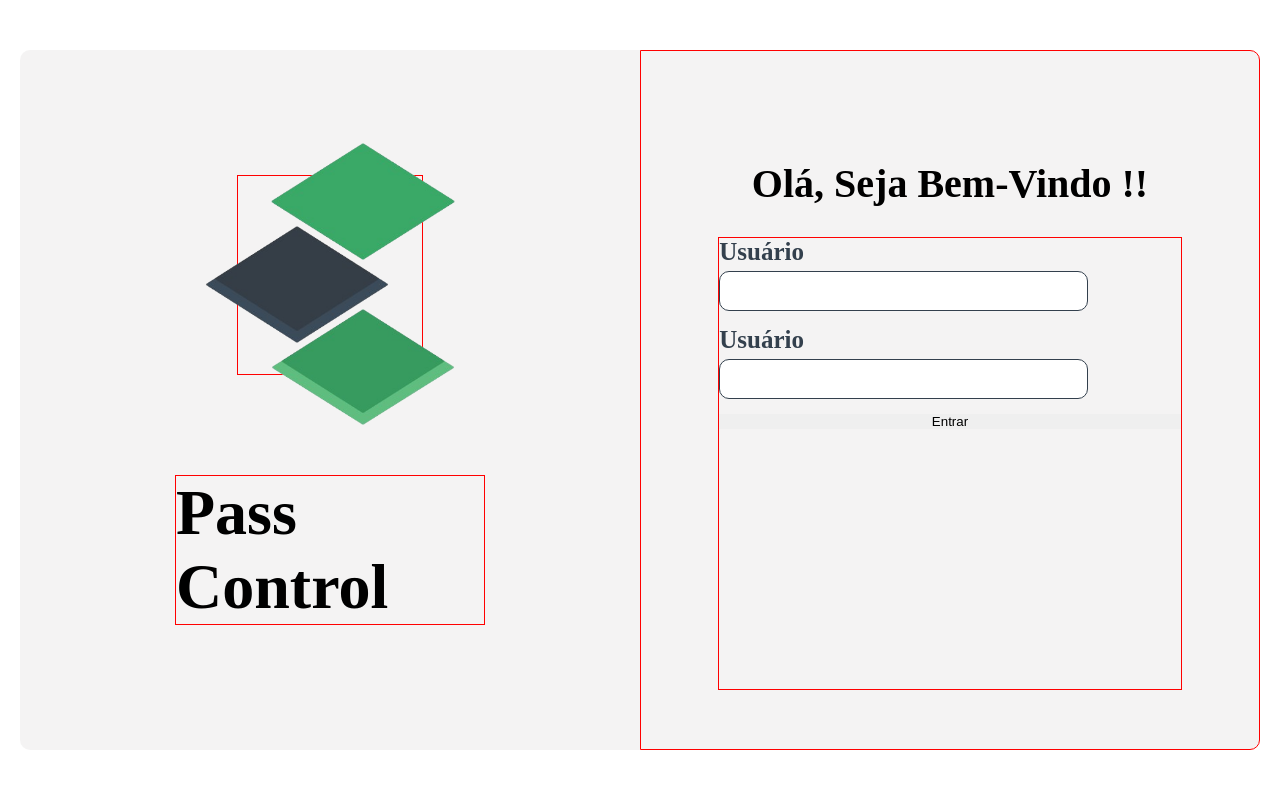
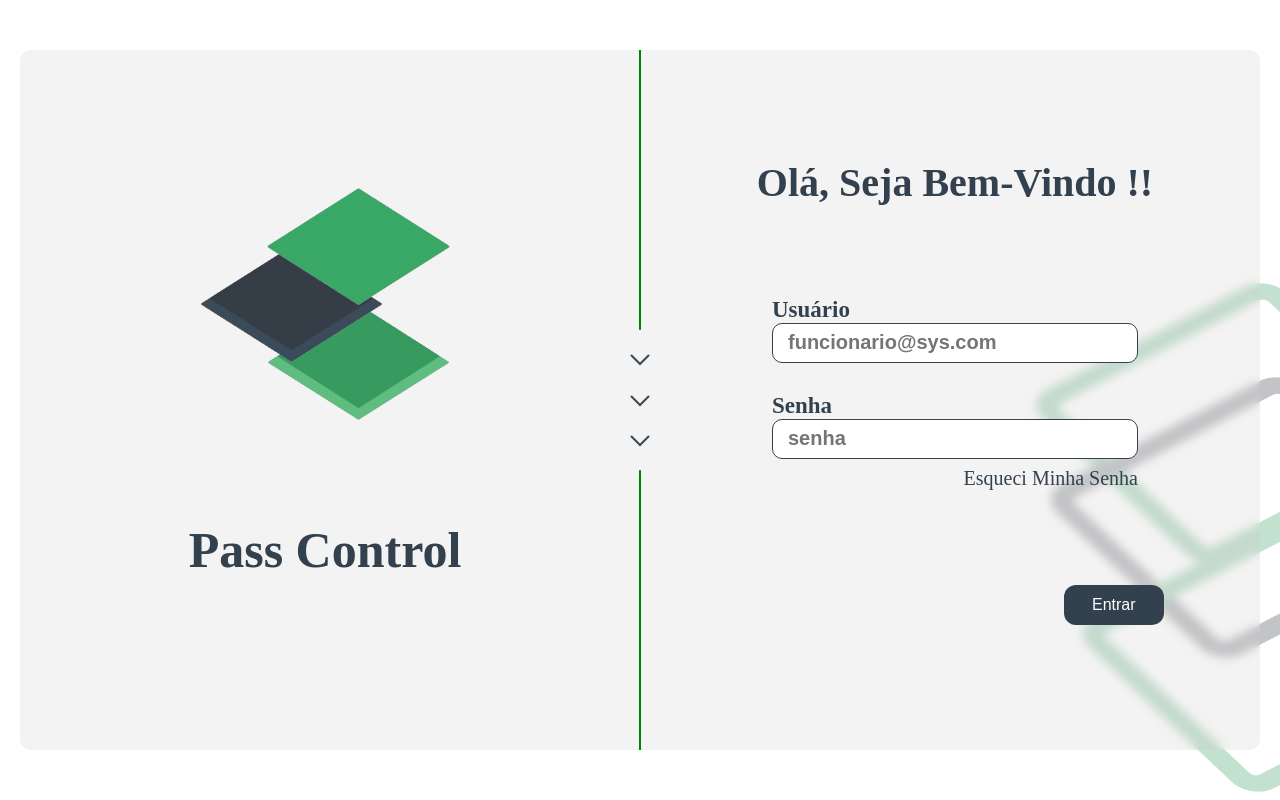
Before and after one commit to GuiMachado001/DesenvolvimentoWeb-FabricaDeSoftware, a plain HTML site: page Testes Pi/animacao Logo/login.html in a window 1280 px wide. Drawn offline with Linux system fonts and the light colour scheme.

Commit message:
Projeto PI

```diff
--- a/Testes Pi/animacao Logo/login.html
+++ b/Testes Pi/animacao Logo/login.html
@@ -23,20 +23,40 @@
             </div>
         </div>
 
+        <div class="GroupLine">
+            <div class="line1">
+                <span></span>
+            </div>
+            <div class="arrow">
+                <div class="setas"><img src="img/Vector 9.png" alt=""></div>
+                <div class="setas"><img src="img/Vector 9.png" alt=""></div>
+                <div class="setas"><img src="img/Vector 9.png" alt=""></div>
+            </div>
+            <div class="line2">
+                <span></span>
+            </div>
+        </div>
         <div class="card">
             <span class="title">Olá, Seja Bem-Vindo !!</span>
 
             <form action="#" method="post" class="formBox">
-                <div class="group">
+                <div class="group user">
                     <label for="name">Usuário</label>
-                    <input type="text" placeholder="">
+                    <input type="text" placeholder="funcionario@sys.com">
                 </div>
-                <div class="group">
-                    <label for="name">Usuário</label>
-                    <input type="text" placeholder="">
+                <div class="group senha">
+                    <label for="password">Senha</label>
+                    <input type="password" placeholder="senha">
                 </div>
-                <button type="submit">Entrar</button>
+
+                <nav class="navEsqueciSenha">
+                    <li><a href="">Esqueci Minha Senha</a></li>
+                </nav>
+                <div class="botao">
+                    <button type="submit" class="btn">Entrar</button>
+                </div>
             </form>
+
         </div>
 
 
--- a/Testes Pi/animacao Logo/longin.css
+++ b/Testes Pi/animacao Logo/longin.css
@@ -6,6 +6,10 @@
 
 .login{
     min-height: 100vh;
+    background-image: url(./img/background.png);
+    background-repeat: no-repeat;
+    background-position: bottom right;
+    background-size: 20%;
     display: flex;
     align-items: center;
     justify-content: center;
@@ -29,7 +33,6 @@
     background-color: rgba(198, 196, 196, 0.2);
 }
 .titlePass{
-    border: 1px solid red;
     width: 50%;
     display: flex;
     align-items: center;
@@ -38,7 +41,9 @@
 
 }
 .titlePass h1{
-    font-size: 64px;
+    font-size: 50px;
+    font-weight: 600;
+    color: #33404D;
 }
 
 .card{
@@ -46,7 +51,6 @@
     backdrop-filter: blur(5px);
     background-color: rgba(198, 196, 196, 0.2);
     border-radius: 0 10px 10px 0;
-    border: 1px solid red;
     display: flex;
     flex-direction: column;
     justify-content: center;
@@ -58,29 +62,112 @@
     font-size: 40px;
     font-weight: 600;
     margin-bottom: 30px;
+    color: #33404D;
+
 }
 .formBox{
-    border: 1px solid red;
     width: 75%;
     height: 70%;
     display: flex;
+    align-items: center;
+    justify-content: center;
     flex-direction: column;
 }
 .formBox .group{
-    margin-bottom: 15px;
+    width: 80%;
+    display: flex;
+    align-items: start;
+    justify-content: center;
+    flex-direction: column;
 }
-
+.senha{
+    margin-top: 30px;
+}
 .formBox .group label{
     color: #33404D;
     font-weight: bold;
-    font-size: 25px;
+    font-size: 23px;
     display: block;
-    margin-bottom: 5px;
+    /* margin-bottom: 3px; */
 }
 
 .formBox .group input{
-    width: 80%;
+    width: 100%;
     height: 40px;
     border-radius: 10px;
     border: 1px solid #33404D;
+    padding: 15px;
+    font-size: 20px;
+    font-weight: 600;
 }
+
+.botao{
+    width: 100%;
+    height: 50px;
+    display: flex;
+    align-items: center;
+    justify-content: end;
+    margin-top: 20%;
+}
+.btn{
+    width: 100px;
+    height: 40px;
+    background-color: #33404D;
+    color: white;
+    border-radius: 12px;
+    margin-right: 20px;
+    font-size: 16px;
+    cursor: pointer;
+}
+
+.navEsqueciSenha{
+    width: 80%;
+    height: 20px;
+    display: flex;
+    align-items: center;
+    justify-content: end;
+    margin-top: 10px;
+}
+.navEsqueciSenha li{
+    font-size: 20px;
+    list-style: none;
+}
+.navEsqueciSenha li a{
+    text-decoration: none;
+    color: #33404F;
+}
+
+.GroupLine{
+    width: 20px;
+    height: 100%;
+    display: flex;
+    flex-direction: column;
+    justify-content: space-between;
+    align-items: center;
+    background-color: rgba(198, 196, 196, 0.2);
+}
+.line1{
+    width: 2px;
+    height: 40%;
+    background-color: green;
+    border-radius: 0 0 5px 5px;
+}
+.line2{
+    width: 2px;
+    height: 40%;
+    background-color: green;
+    border-radius: 5px 5px 0 0 ;
+}
+
+.arrow{
+    display: flex;
+    flex-direction: column;
+    height: 20%;
+    justify-content: space-evenly;
+}
+.setas{
+    color: green;
+    font-size: 20px;
+    font-weight: 800;
+    /* transform: rotate(90deg); */
+}
--- a/Testes Pi/animacao Logo/style.css
+++ b/Testes Pi/animacao Logo/style.css
@@ -9,7 +9,6 @@
     position: relative;
     width: 30%;
     height: 200px;
-    border: 1px solid red;
     /* margin-top: 2;0%; */
 }
 
@@ -30,13 +29,13 @@
 
 .imagemMid {
     z-index: 2;
-    top: 50px;
+    top: 25px;
     animation: animationMid 6s infinite linear;
 }
 
 .imagemBot {
     z-index: 1;
-    top: 100px;
+    top: 50px;
     animation: animationBot 6s infinite linear;
 }
 
@@ -88,23 +87,23 @@
 
 @keyframes animationBot {
     0%{
+        top: 50px;
+        left: 0px;
+    }
+    25%{
         top: 100px;
         left: 0px;
     }
-    25%{
-        top: 150px;
-        left: 0px;
-    }
     50%{
-        top: 150px;
+        top: 100px;
         left: -50px;
     }
     75%{
-        top: 150px;
+        top: 100px;
         left: 50px;
     }
     100%{
-        top: 100px;
+        top: 50px;
         left: 0px;
     }
 }
```
Also changed, not shown: Testes Pi/animacao Logo/img/Vector 9.png (added), Testes Pi/animacao Logo/img/background.png (added).
